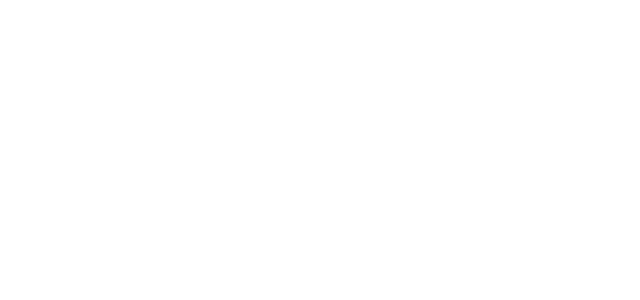
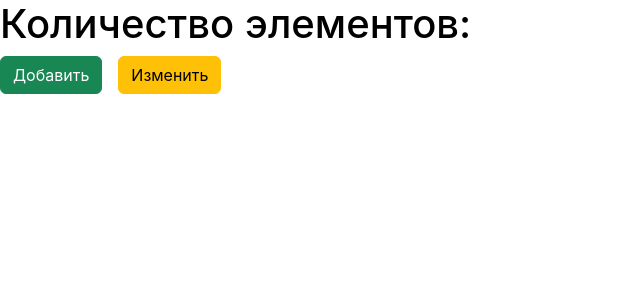
Before and after one commit to vladovinkin/react-hooks-learning, a React (Create React App) app: page / in a window 1280 px wide. Shown: the top 300 px of the page, without its empty margins (0-640 px from the left). Built offline with nearby package versions, Linux system fonts and the light colour scheme.

Commit message:
подготовил шаблон под useCallback

```diff
--- a/src/App.tsx
+++ b/src/App.tsx
@@ -1,5 +1,30 @@
+import { useState } from 'react'
+
 const App = () => {
-  return <div></div>
+  const [colored, setColored] = useState(false)
+  const [count, setCount] = useState(1)
+
+  const styles = {
+    color: colored ? 'darkred' : 'black',
+  }
+
+  return (
+    <>
+      <h1 style={styles}>Количество элементов: </h1>
+      <button
+        className="btn btn-success me-3"
+        onClick={() => setCount((prev) => prev + 1)}
+      >
+        Добавить
+      </button>
+      <button
+        className="btn btn-warning"
+        onClick={() => setColored((prev) => !prev)}
+      >
+        Изменить
+      </button>
+    </>
+  )
 }
 
 export default App
```
